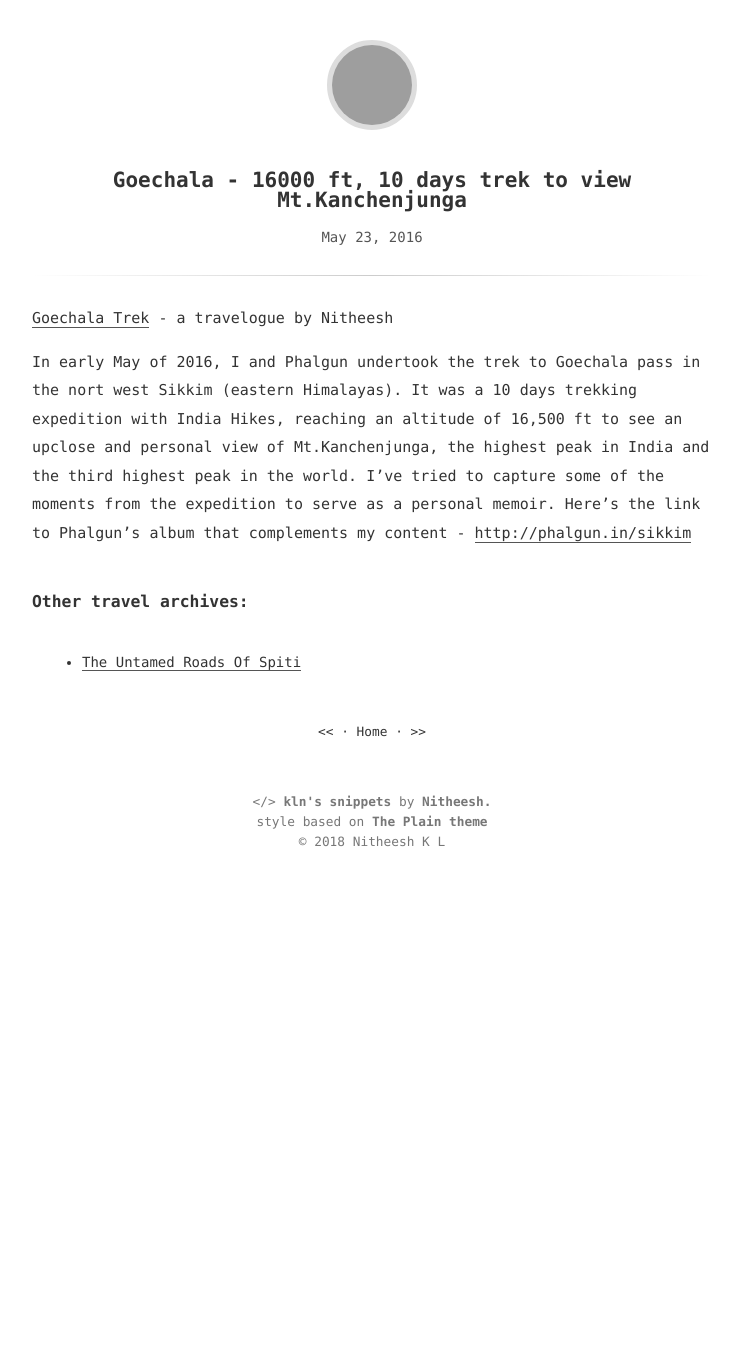
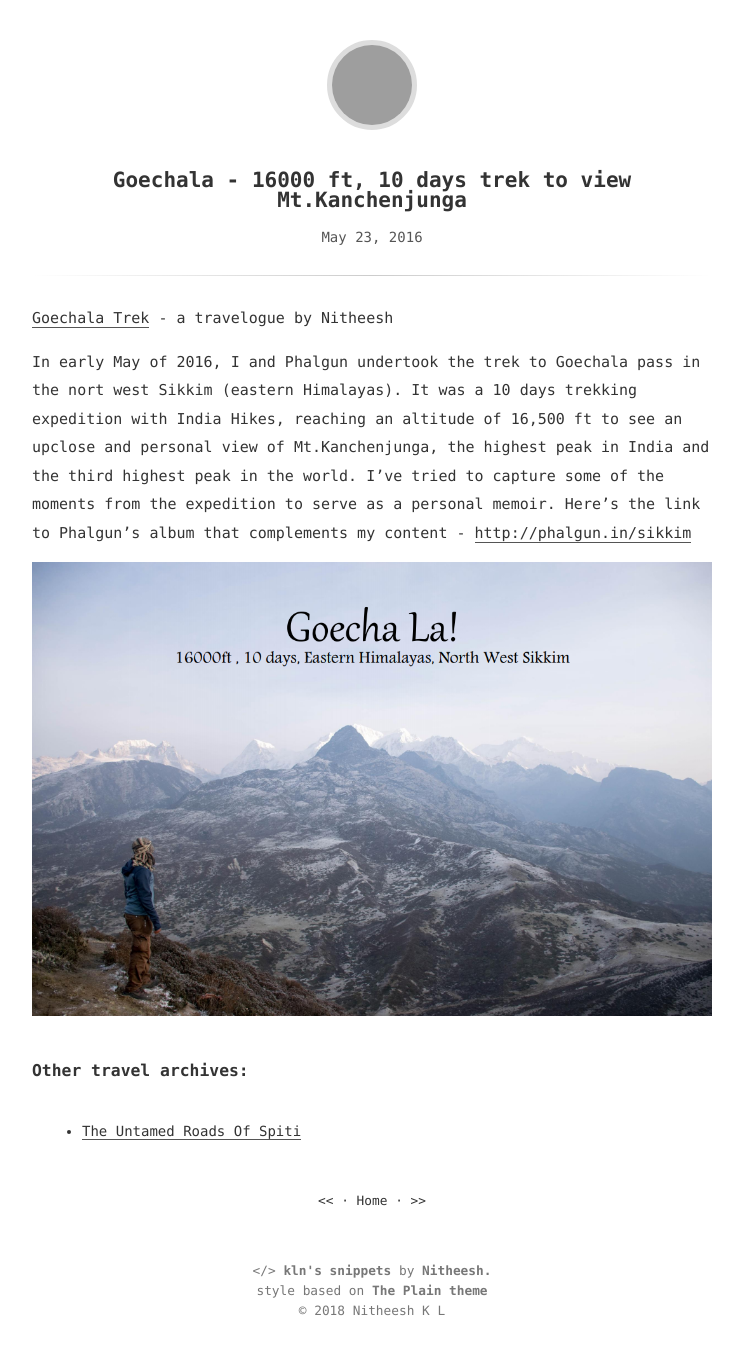
Before and after one commit to nitheeshkl/nitheeshkl.github.io, a Jekyll site: the page built from _posts/2016-05-23-goechala-trek.md, in a window 1280 px wide. Shown: the whole page, without its empty margins (268-1011 px from the left). Built offline with Jekyll 4.4.1, drawn with Linux system fonts in a browser that asks for light colours; before the commit the page ends 900 px from its top, so only the background shows below that; grey boxes are pictures that could not be loaded.

Commit message:
add cover page img to goechala post
Signed-off-by: Nitheesh K L <nitheesh.k.l@intel.com>

```diff
--- a/_posts/2016-05-23-goechala-trek.md
+++ b/_posts/2016-05-23-goechala-trek.md
@@ -26,6 +26,9 @@ personal view of Mt.Kanchenjunga, the highest peak in India and the third highes
  I've tried to capture some of the moments from the expedition to serve as a personal memoir. Here's the link to
  Phalgun's album that complements my content - [http://phalgun.in/sikkim](http://phalgun.in/sikkim)
 
+<a href="{{ site.baseurl }}/travelogues/goechala.pdf">
+![Goechala cover]({{ site.baseurl }}/assets/imgs/goechala/goechala.png){:.center-image}
+</a>
 
 ### Other travel archives:
 
```
Also changed, not shown: assets/imgs/goechala/goechala.png (added).
